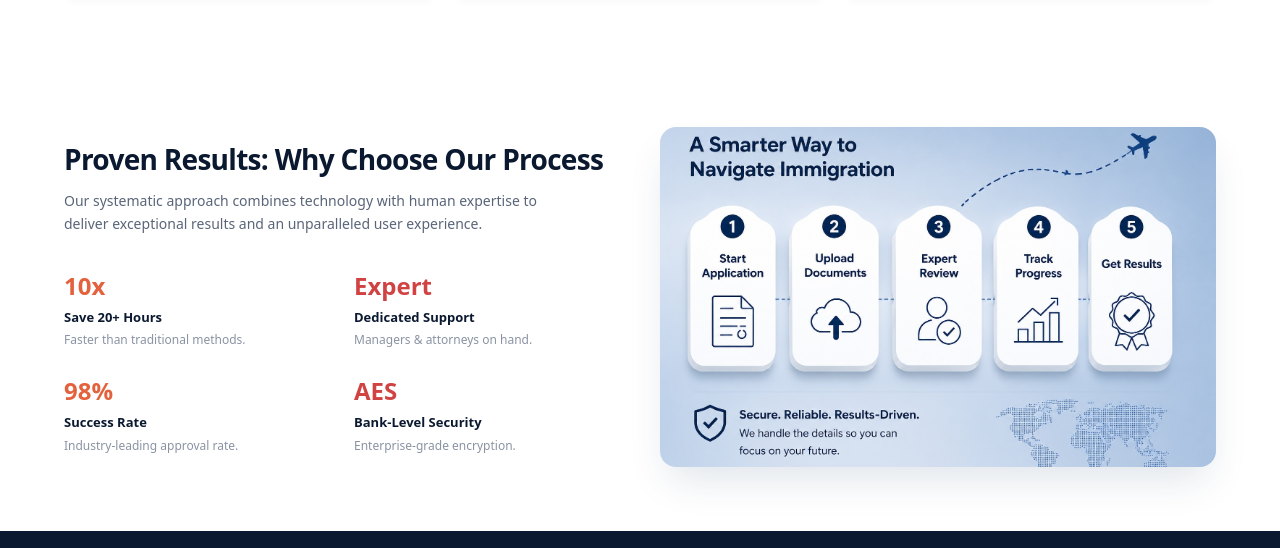
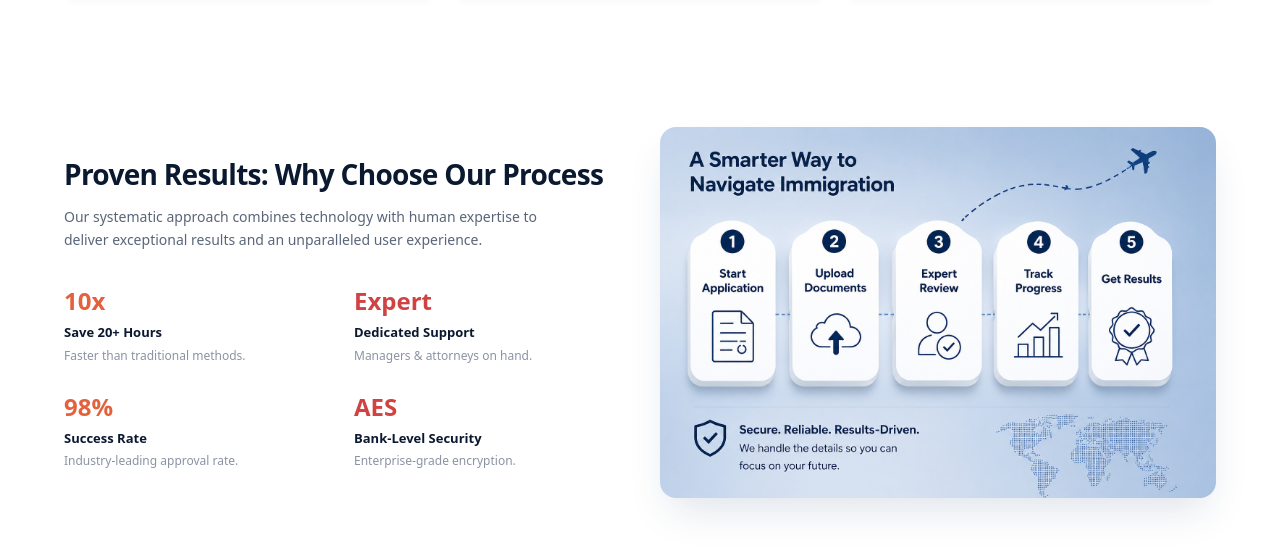
Before and after one commit to tariqusama/horizons, a Next.js app: page /how-it-works in a window 1280 px wide. Shown: the part 1444-1992 px from the top of the page. Built offline with nearby package versions, Linux system fonts and the light colour scheme; no server answers.

Commit message:
fix how it works page

```diff
--- a/components/WhyChooseProcess.tsx
+++ b/components/WhyChooseProcess.tsx
@@ -68,7 +68,7 @@ export default function WhyChooseProcess() {
             <img
               src="/immigration_infographic.jpeg"
               alt="Immigration infographic"
-              className="w-full h-[300px] md:h-[340px] object-cover rounded-2xl shadow-[0_20px_40px_-10px_rgba(27,58,100,0.15)]"
+              className="w-full h-auto object-contain rounded-2xl shadow-[0_20px_40px_-10px_rgba(27,58,100,0.15)]"
             />
           </div>
         </div>
```
